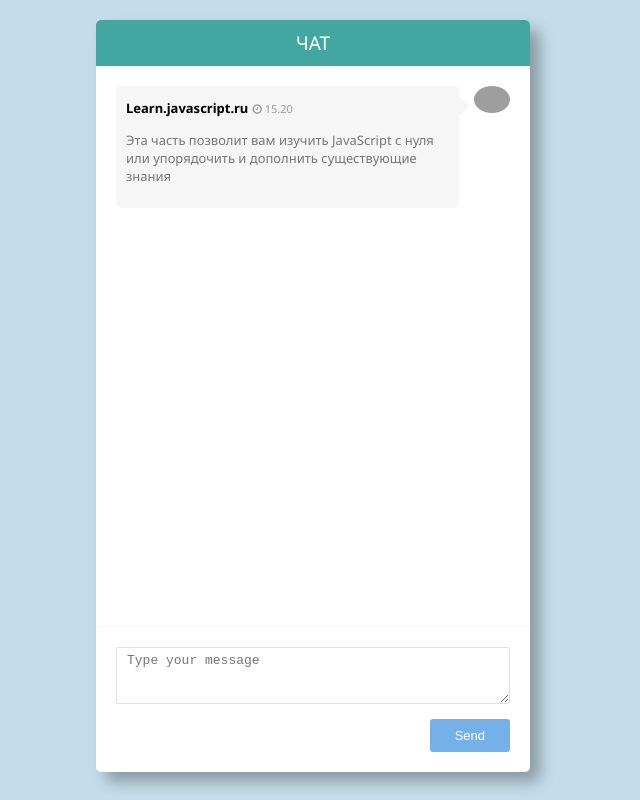
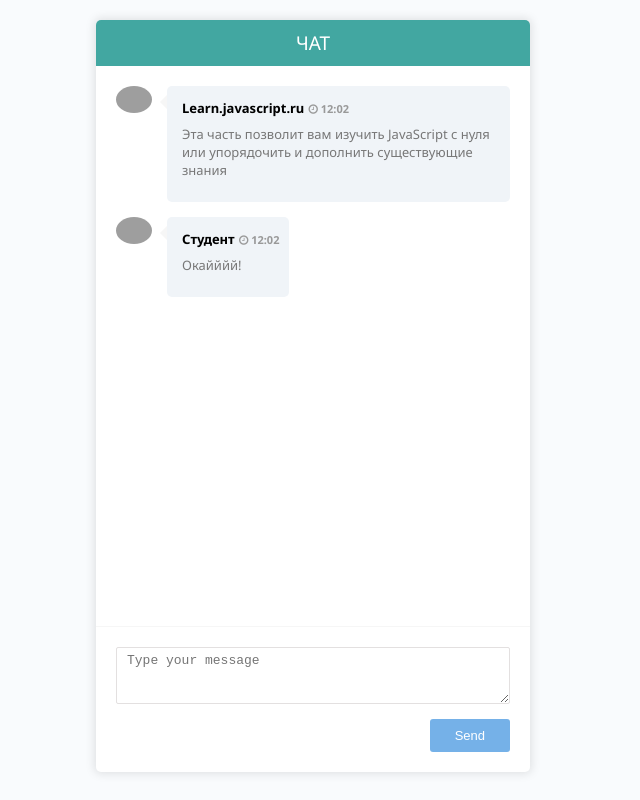
Before and after one commit to achinara/itschat, a website: page index.html in a window 1280 px wide. Shown: the whole page, without its empty margins (327-967 px from the left). Drawn offline with Linux system fonts and the light colour scheme; grey boxes are pictures that could not be loaded.

Commit message:
fix styles, add functions to work with time

```diff
--- a/components/App.js
+++ b/components/App.js
@@ -5,7 +5,7 @@ export class App {
     constructor({el}) {
         this.el = el;
 
-        //Элемент chat.все будет делаться внутри него
+        //Элемент chat, все будет делаться внутри него
         this.chat = document.createElement('div');
         this.chat.classList.add('chat');
         this.chat.innerHTML = `
@@ -19,13 +19,19 @@ export class App {
             {
                 sender: 'Learn.javascript.ru',
                 text: 'Эта часть позволит вам изучить JavaScript с нуля или упорядочить и дополнить существующие знания',
-                timestamp: '15.20'
+                timestamp: this.getTime()
             },
+            {
+                sender: 'Студент',
+                text: 'Окайййй!',
+                timestamp: this.getTime()
+            }
         ];
 
         this.form = new Form({
             el: document.createElement('form'),
-            onSubmit: this._onSubmit.bind(this)
+            onSubmit: this._onSubmit.bind(this),
+            getTime: this.getTime.bind(this)
         });
 
         this.messages = new Messages({
@@ -34,12 +40,23 @@ export class App {
         });
 
         this.chat.append(this.messages.el, this.form.el);
+    }
 
+    formatTime(val) {
+        return val < 10 ? '0' + val : val;
+    }
+
+    getTime() {
+        const date = new Date();
+        const hour = date.toLocaleString('ru-RU', {
+            hour: '2-digit',
+            timeZone: 'Europe/Moscow'
+        });
+        return `${this.formatTime(hour)}:${this.formatTime(date.getMinutes())}`;
     }
 
     _onSubmit(data) {
         this.data.push(data);
-        console.log(this.messages.ul);
         this.messages.render();
     }
 
--- a/components/Form/Form.js
+++ b/components/Form/Form.js
@@ -1,40 +1,41 @@
 export class Form {
-    constructor({el, onSubmit}) {
+    constructor({el, onSubmit, getTime}) {
         this.el = el;
         this.el.classList.add('chat-form');
         this.render();
+        this.field = this.el.querySelector('textarea');
 
+        this.onSubmit = onSubmit;
+        this.getTime = getTime;
         this.el.addEventListener('submit', this._onSubmit.bind(this));
-        this.onSubmit = onSubmit;
-    }
+        this.el.addEventListener('keydown', this.handlerKeyDown.bind(this));
 
-    timeFormat(val){
-        return val < 10 ? '0' + val : val;
-    }
-
-    //Форматирование времени
-    getTime() {
-        const date= new Date();
-        const hour = date.toLocaleString('ru-RU', {
-            hour: '2-digit',
-            timeZone: 'Europe/Moscow'
-        });
-        return `${this.timeFormat(hour)}
-                : ${this.timeFormat(date.getMinutes())}
-                : ${this.timeFormat(date.getSeconds())}` ;
     }
 
     _onSubmit(e) {
         e.preventDefault();
-        const textarea = e.target.querySelector('textarea');
+        const textarea = this.field;
+        const value = textarea.value;
+
+        if (!value) return;
+        textarea.value = '';
 
         this.onSubmit(
             {
                 sender: 'You',
-                text: textarea.value,
+                text: value,
                 timestamp: this.getTime()
             }
         )
+    }
+
+    handlerKeyDown(e) {
+        const keyCode = e.keyCode;
+        const enterCode = 13;
+
+        if (keyCode == enterCode) {
+            this._onSubmit(e);
+        }
     }
 
     render() {
--- a/components/Messages/messages.scss
+++ b/components/Messages/messages.scss
@@ -14,51 +14,49 @@
     }
 }
 
+.message {
+    padding: 10px;
+    border-radius: 5px;
+    position: relative;
+    background: #f0f4f8;
+
+    &::before {
+        content: '';
+        height: 0;
+        width: 0;
+        top: 9px;
+        position: absolute;
+        pointer-events: none;
+        border: solid transparent;
+        border-width: 7px;
+    }
+}
+
 .__my {
+    flex-direction: row-reverse;
+
     .message {
-        margin-left: 15px;
-        background: #f6f6f6;
+        padding-right: 15px;
+        margin-right: 15px;
+        background: #dcf4fc;
 
         &::before {
-            right: 100%;
-            border: solid transparent;
-            border-right-color: #f6f6f6;
-            content: '';
-            height: 0;
-            width: 0;
-            position: absolute;
-            pointer-events: none;
-            border-width: 10px;
-            top: 10px;
+            left: 100%;
+            border-left-color: #dcf4fc;
         }
     }
 }
 
 .__other {
-    flex-direction: row-reverse;
     .message {
-        margin-right: 15px;
-        background: #f6f6f6;
+        margin-left: 15px;
+        padding-left: 15px;
 
-        &::after {
-            left: 100%;
-            border: solid transparent;
-            border-left-color: #f6f6f6;
-            content: '';
-            height: 0;
-            width: 0;
-            position: absolute;
-            pointer-events: none;
-            border-width: 10px;
-            top: 10px;
+        &::before {
+            right: 100%;
+            border-right-color: #f6f6f6;
         }
     }
-}
-
-.message {
-    padding: 10px;
-    border-radius: 5px;
-    position: relative;
 }
 
 .message__user-name {
@@ -70,9 +68,11 @@
 .message__time {
     font-size: 11px;
     color: #999;
+    font-weight: 600;
 }
 
 .message__text {
+    margin-top: 7px;
     font-size: 13px;
     color: #777777;
 }
--- a/components/app.scss
+++ b/components/app.scss
@@ -7,7 +7,7 @@
 body {
     margin: 0;
     padding: 20px;
-    background: #C5DDEB;
+    background: #f9fbfd;
     font-family: 'Noto Sans', sans-serif;
 }
 
@@ -16,7 +16,7 @@ body {
     margin: 0 auto;
     background: #fff;
     border-radius: 5px;
-    box-shadow: 10px 10px 15px 0 rgba(0, 0, 0, 0.3);
+    box-shadow: 0 0 10px 2px rgba(0, 0, 0, 0.1);
 
     @media (max-width: 1000px) {
         width: 350px;
--- a/gulpfile.js
+++ b/gulpfile.js
@@ -1,8 +1,7 @@
 var gulp = require('gulp'),
     sass = require('gulp-sass'),
     concat = require('gulp-concat'),
-    autoprefixer = require('gulp-autoprefixer'),
-    babel = require("gulp-babel");
+    autoprefixer = require('gulp-autoprefixer');
 
 var pathStylesFiles = ['components/app.scss', 'components/**/*.scss'],
     jsFiles = ['components/App.js', 'components/**/*.js'];
@@ -20,4 +19,4 @@ gulp.task('watcher', function() {
 });
 
 // Default Task
-gulp.task('default', ['watcher', 'sass', 'babel']);
+gulp.task('default', ['watcher', 'sass']);
--- a/styles.css
+++ b/styles.css
@@ -6,7 +6,7 @@
 body {
   margin: 0;
   padding: 20px;
-  background: #C5DDEB;
+  background: #f9fbfd;
   font-family: 'Noto Sans', sans-serif; }
 
 .chat {
@@ -14,8 +14,8 @@ body {
   margin: 0 auto;
   background: #fff;
   border-radius: 5px;
-  -webkit-box-shadow: 10px 10px 15px 0 rgba(0, 0, 0, 0.3);
-          box-shadow: 10px 10px 15px 0 rgba(0, 0, 0, 0.3); }
+  -webkit-box-shadow: 0 0 10px 2px rgba(0, 0, 0, 0.1);
+          box-shadow: 0 0 10px 2px rgba(0, 0, 0, 0.1); }
   @media (max-width: 1000px) {
     .chat {
       width: 350px; } }
@@ -102,45 +102,40 @@ body {
     width: 36px;
     border-radius: 50%; }
 
-.__my .message {
-  margin-left: 15px;
-  background: #f6f6f6; }
-  .__my .message::before {
-    right: 100%;
-    border: solid transparent;
-    border-right-color: #f6f6f6;
+.message {
+  padding: 10px;
+  border-radius: 5px;
+  position: relative;
+  background: #f0f4f8; }
+  .message::before {
     content: '';
     height: 0;
     width: 0;
+    top: 9px;
     position: absolute;
     pointer-events: none;
-    border-width: 10px;
-    top: 10px; }
+    border: solid transparent;
+    border-width: 7px; }
 
-.__other {
+.__my {
   -webkit-box-orient: horizontal;
   -webkit-box-direction: reverse;
       -ms-flex-direction: row-reverse;
           flex-direction: row-reverse; }
-  .__other .message {
+  .__my .message {
+    padding-right: 15px;
     margin-right: 15px;
-    background: #f6f6f6; }
-    .__other .message::after {
+    background: #dcf4fc; }
+    .__my .message::before {
       left: 100%;
-      border: solid transparent;
-      border-left-color: #f6f6f6;
-      content: '';
-      height: 0;
-      width: 0;
-      position: absolute;
-      pointer-events: none;
-      border-width: 10px;
-      top: 10px; }
+      border-left-color: #dcf4fc; }
 
-.message {
-  padding: 10px;
-  border-radius: 5px;
-  position: relative; }
+.__other .message {
+  margin-left: 15px;
+  padding-left: 15px; }
+  .__other .message::before {
+    right: 100%;
+    border-right-color: #f6f6f6; }
 
 .message__user-name {
   font-size: 13px;
@@ -149,8 +144,10 @@ body {
 
 .message__time {
   font-size: 11px;
-  color: #999; }
+  color: #999;
+  font-weight: 600; }
 
 .message__text {
+  margin-top: 7px;
   font-size: 13px;
   color: #777777; }
```
